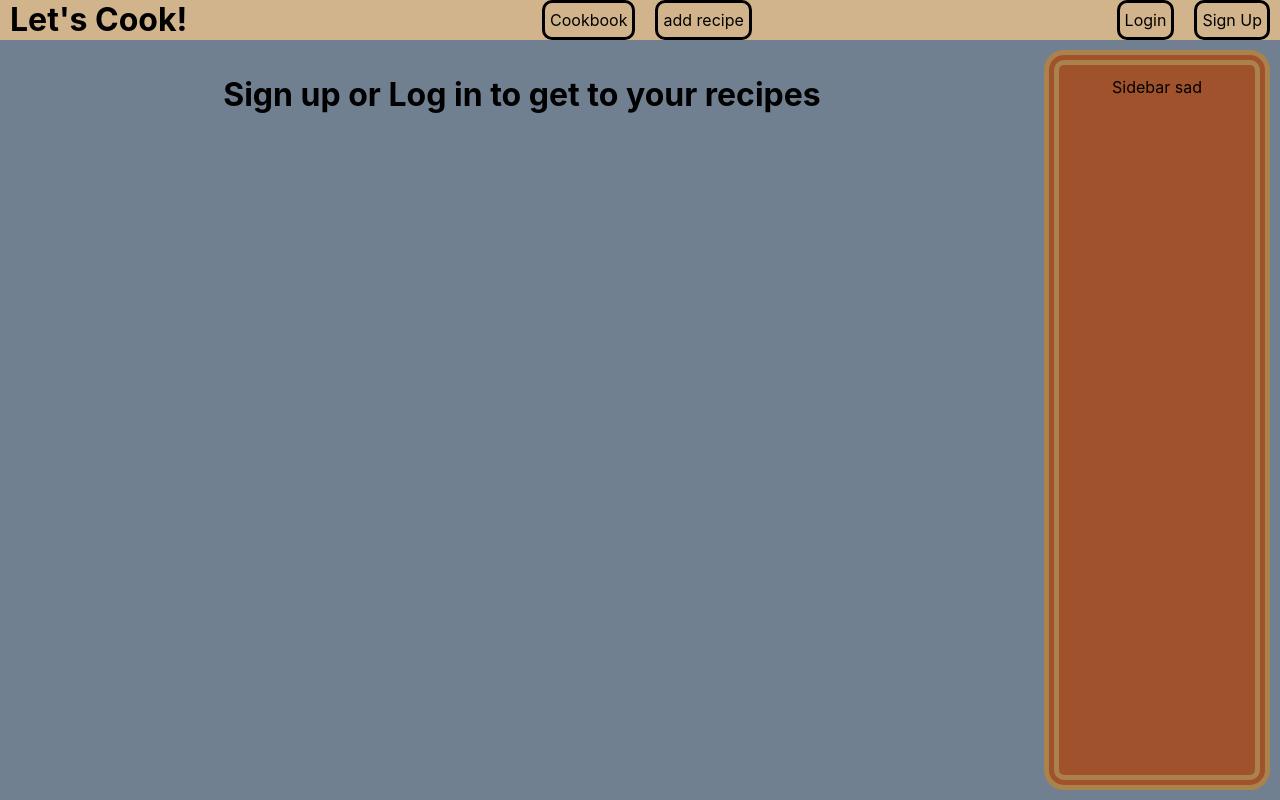
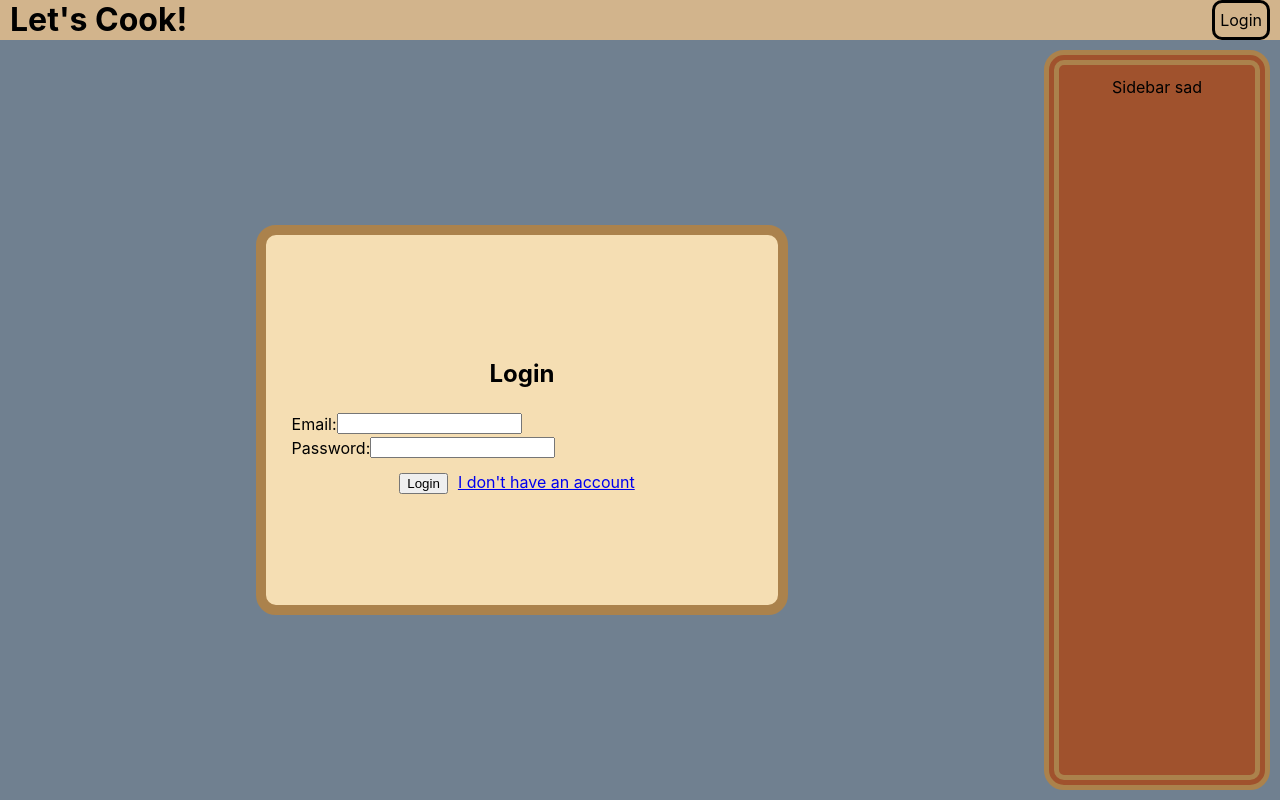
Before and after one commit to bsponny/CS4610-FinalProject, a React (Vite) app in the folder recipieClient/: page /#/ in a window 1280 px wide. Built offline with nearby package versions, Linux system fonts and the light colour scheme; no server answers.

Commit message:
can log in and log out now

```diff
--- a/recipieClient/package.json
+++ b/recipieClient/package.json
@@ -12,7 +12,7 @@
     "firebase": "^9.21.0",
     "react": "^18.2.0",
     "react-dom": "^18.2.0",
-    "react-router-dom": "^6.11.0"
+    "react-router-dom": "^6.11.1"
   },
   "devDependencies": {
     "@types/react": "^18.0.28",
--- a/recipieClient/src/App.tsx
+++ b/recipieClient/src/App.tsx
@@ -1,17 +1,12 @@
-import { useState } from 'react'
-import reactLogo from './assets/react.svg'
-import viteLogo from '/vite.svg'
+import { useEffect, useState } from 'react'
 import './App.css'
 import { Add } from './routes/addrecipe'
 import { createHashRouter, RouterProvider, Outlet} from 'react-router-dom';
 import { Book } from './routes/book';
 import { Signup } from './routes/signup';
 import { Login } from './routes/login';
-const Root = () => {
-  return(
-    <div className='book' style={{justifyContent: 'center'}}><h1>Sign up or Log in to get to your recipes</h1></div>
-  );
-}
+import { onAuthStateChanged, User, signOut } from 'firebase/auth';
+import { auth } from './lib/firebase';
 
 const router = createHashRouter([
   {
@@ -20,7 +15,7 @@ const router = createHashRouter([
     children: [
       {
         path:'/',
-        element: <Root />,
+        element: <Login />,
       },
       {
         path: "/cookbook",
@@ -43,17 +38,43 @@ const router = createHashRouter([
 ]);
 
 export const App = () => {
+  const [user, setUser] = useState<User | null>(null);
+
+  useEffect(() => {
+    const loggedIn = onAuthStateChanged(auth, (user) => {
+      setUser(user);
+    });
+    return loggedIn;
+  }, [auth]);
+
+  const handleLogout = async () => {
+    await signOut(auth);
+    setUser(null);
+  }
+
   return (
     <>
       <div className='headerbar'>
         <h1 style={{ marginLeft: '10px'}}>Let's Cook!</h1>
         <div className='headerbar'>
-          <a href="#/cookbook">Cookbook</a>
-          <a href='#/add'>add recipe</a>
+          {user ? (
+            <a href="#/cookbook">Cookbook</a>
+            ) : (
+            <p></p>
+          )}
+          {user ? (
+            <a href='#/add'>Add Recipe</a>
+            ) : (
+            <p></p>
+          )}
+
         </div>
         <div className = 'headerbar'>
-          <a href='#/login'>Login</a>
-          <a href='#/signup'>Sign Up</a>
+          {user ? (
+            <a onClick={handleLogout}>Logout</a>
+          ) : (
+            <a href='#/login'>Login</a>
+          )}
         </div>
       </div>
       <div className='container'>
--- a/recipieClient/src/routes/login.tsx
+++ b/recipieClient/src/routes/login.tsx
@@ -1,13 +1,22 @@
-import React, { useState } from 'react';
+import { useEffect, useState } from 'react';
+import { signInWithEmailAndPassword, User } from 'firebase/auth';
+import { auth } from "../lib/firebase";
+import { redirect } from 'react-router-dom';
 
 export const Login = () => {
   const [email, setEmail] = useState('');
   const [password, setPassword] = useState('');
+  const [error, setError] = useState('');
 
-
-  const handleLogin = (e:any) => {
+  const handleLogin = async (e:any) => {
     e.preventDefault();
-    // handle form submission
+    try {
+        const { user } = await signInWithEmailAndPassword(auth, email, password)
+        redirect("#/cookbook");
+    }
+    catch (error: any){
+        setError(error.message);
+    }
   };
 
   return (
@@ -34,9 +43,10 @@ export const Login = () => {
                     required
                 />
             </div>
+            {error && <p className="error">{error}</p>}
             <div className='logtosign'>
-                <button type="submit">Sign Up</button>
-                <a className='logtosign' href="/signup">I don't have an account</a>
+                <button type="submit">Login</button>
+                <a className='logtosign' href="#/signup">I don't have an account</a>
             </div>
         </form>
     </div>
```
Also changed, not shown: 2 other files (tests, documents, lock files or other folders).
